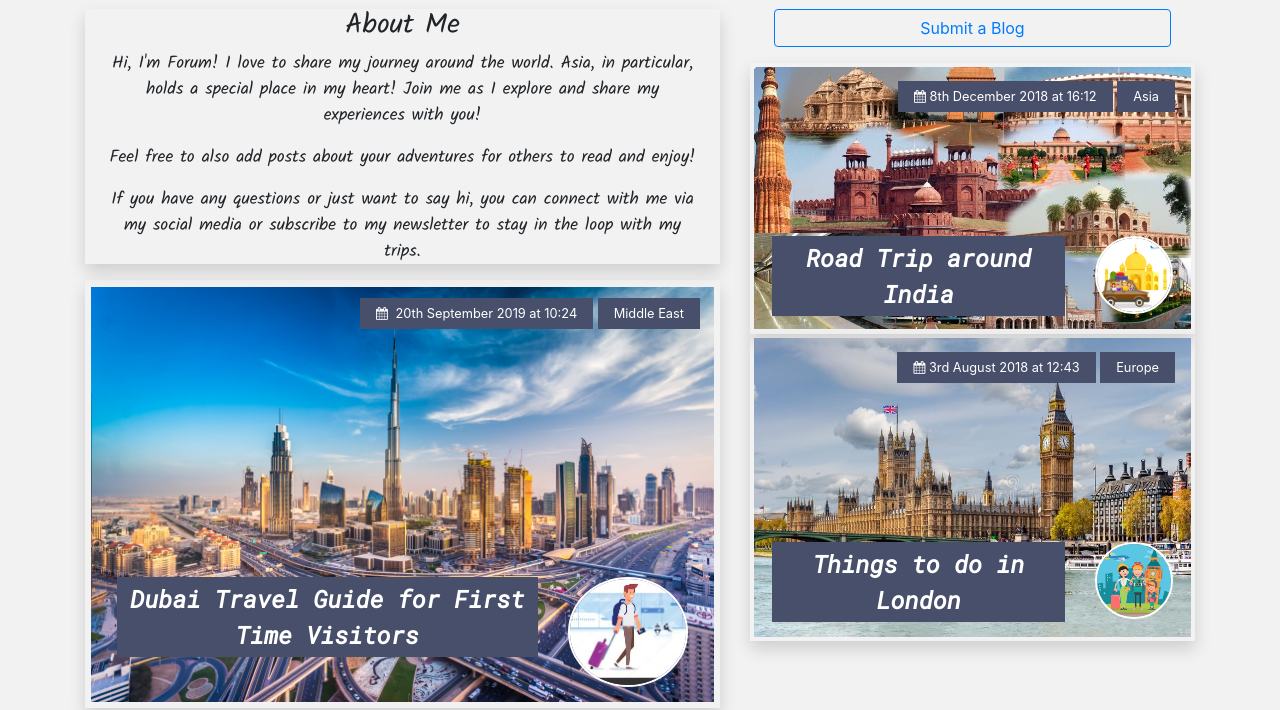
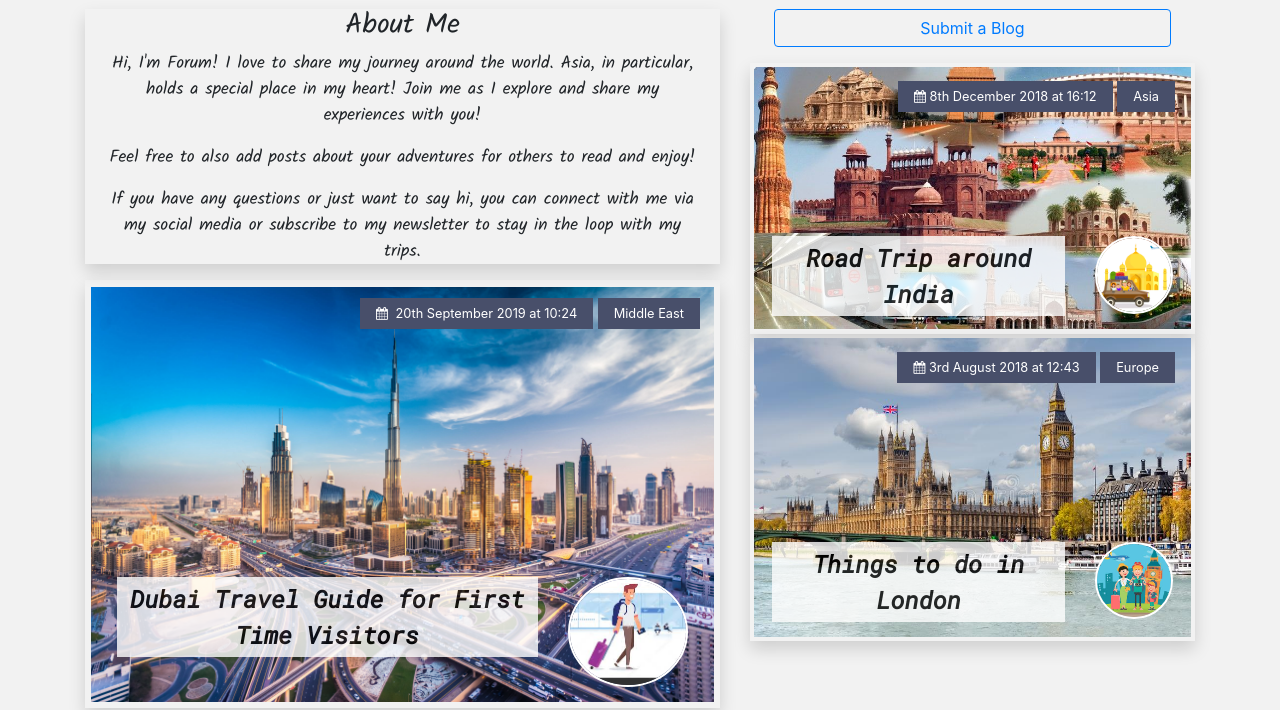
Before and after one commit to Forum-123/Travel-Blog, a plain HTML site: page blog.html in a window 1280 px wide. Shown: the part 105-815 px from the top of the page. Drawn offline with nearby package versions, Linux system fonts and the light colour scheme; a web font is replaced by a local one.

Commit message:
Edited the style of the page

```diff
--- a/blog.html
+++ b/blog.html
@@ -44,6 +44,7 @@
 
         body {
             padding-top: 90px;
+            background-color: #F2F2F2;
         }
 
         .hero {
@@ -79,8 +80,9 @@
 
         .post-content p {
             text-align: center;
-            background-color: #484F6A;
-            color: white;
+            background-color: #FFFFFF;
+            color: black;
+            opacity: 0.8;
             font-size: 1.5rem;
             font-weight: bold;
             font-family: 'Roboto Mono', monospace;
```
